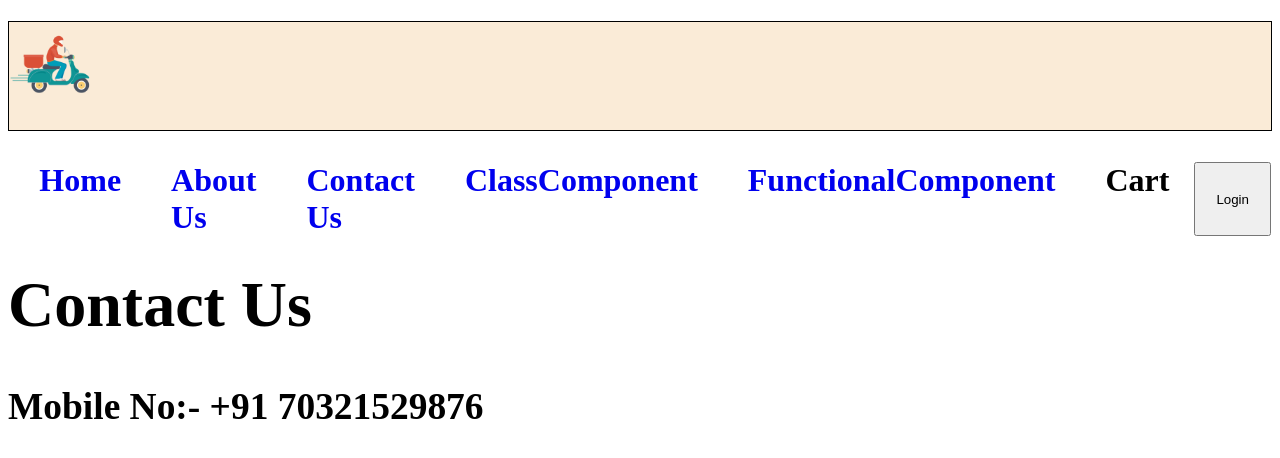
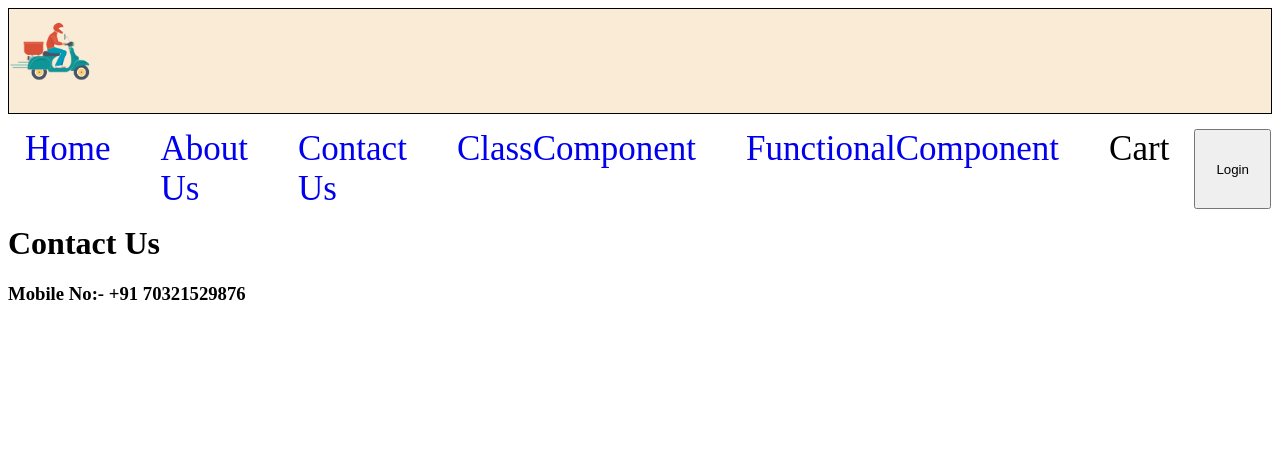
Before and after one commit to SarveshSrivastava/food-ordering-application, a React (Vite) app: page /contact-us in a window 1280 px wide. Shown: the top 458 px of the page. Built offline with nearby package versions, Linux system fonts and the light colour scheme.

Commit message:
Custom Hooks

```diff
--- a/App.css
+++ b/App.css
@@ -73,3 +73,11 @@
     text-decoration: none;
     color: black;
 }
+
+.navItems{
+    font-size: 35px;
+}
+
+.searchBox{
+    padding: 15px 25px;
+}
--- a/App.js
+++ b/App.js
@@ -12,10 +12,10 @@ import LifeCycle from "./Components/LifeCycle";
 import FunctionalComponentDiveDeep from "./Components/FunctionalComponentDiveDeep";
 
 const App = () => (
-  <h1>
+  <>
     <Header />
     <Outlet />
-  </h1>
+  </>
 );
 
 const router = createBrowserRouter([
--- a/Components/Header.js
+++ b/Components/Header.js
@@ -2,12 +2,14 @@ import { useState } from "react";
 import "../App.css";
 import logo from "../assets/logo.png";
 import { Link } from "react-router-dom";
+import useOnlineStatus from "../utils/useOnlineStatus";
 const Header = () => {
   const [btn, setBtn] = useState("Login");
   const handleClick = () => {
     btn === "Login" ? setBtn("Logout") : setBtn("Login");
   };
 
+  const status = useOnlineStatus();
   return (
     <div className="HeaderComponent">
       <>
@@ -15,12 +17,33 @@ const Header = () => {
       </>
       <>
         <ul className="nav-items">
-          <li><Link to="/" className="navLinks">Home</Link></li>
-          <li><Link to="/about-us" className="navLinks">About Us</Link></li>
-          <li><Link to="/contact-us" className="navLinks">Contact Us</Link></li>
-          <li><Link to="/class-component/lifecycle" className="navLinks">ClassComponent</Link></li>
-          <li><Link to="/functional-component/divedeep" className="navLinks">FunctionalComponent</Link></li>
-          <li>Cart</li>
+          <li className="navItems">{status ? "🟢" : "🔴"}</li>
+          <li className="navItems">
+            <Link to="/" className="navLinks">
+              Home
+            </Link>
+          </li>
+          <li className="navItems">
+            <Link to="/about-us" className="navLinks">
+              About Us
+            </Link>
+          </li>
+          <li className="navItems">
+            <Link to="/contact-us" className="navLinks">
+              Contact Us
+            </Link>
+          </li>
+          <li className="navItems">
+            <Link to="/class-component/lifecycle" className="navLinks">
+              ClassComponent
+            </Link>
+          </li>
+          <li className="navItems">
+            <Link to="/functional-component/divedeep" className="navLinks">
+              FunctionalComponent
+            </Link>
+          </li>
+          <li className="navItems">Cart</li>
           <button className="btn" onClick={handleClick}>
             {btn}
           </button>
--- a/Components/RestaurantCard.js
+++ b/Components/RestaurantCard.js
@@ -10,9 +10,9 @@ const RestaurantCard = ({ name, price, image, avgRating }) => {
         alt="Card Image"
       />
       <div className="card-content">
-        <h6>{name}</h6>
-        <p>{price}</p>
-        <p>{avgRating}</p>
+        <h2>{name}</h2>
+        <h4>{price}</h4>
+        <h4>{avgRating}</h4>
       </div>
     </div>
   );
--- a/Components/RestaurantMenu.js
+++ b/Components/RestaurantMenu.js
@@ -2,43 +2,38 @@ import { useEffect, useState } from "react";
 import { useParams } from "react-router-dom";
 import Shimmer from "./Shimmer";
 import { RESTAURANT_MENU } from "../utils/constant";
+import useRestaurantMenu from "../utils/useRestaurantMenu";
 
 const RestaurantMenu = () => {
-  const [restaurantDetails, setRestaurantDetails] = useState(null);
+  console.log("RestaurantMenu");
 
   const { restaurantId } = useParams();
+  const restaurantDetails = useRestaurantMenu(restaurantId);
 
-  useEffect(() => {
-    fetchResaturantInfo();
-  }, []);
-
-  console.log(restaurantId);
-
-  const fetchResaturantInfo = async () => {
-    const restaurantInfo = await fetch(
-      RESTAURANT_MENU +
-        restaurantId
-    );
-    const restaurantInfoJson = await restaurantInfo.json();
-    console.log(restaurantInfoJson);
-    setRestaurantDetails(restaurantInfoJson);
-  };
   if (restaurantDetails === null) return <Shimmer />;
-
   const { name, id, cuisines, avgRating, costForTwoMessage } =
     restaurantDetails?.data?.cards[0]?.card?.card?.info;
-  console.log(restaurantDetails?.data?.cards[0]?.card?.card?.info);
-    const {itemCards}=restaurantDetails?.data?.cards[2]?.groupedCard?.cardGroupMap?.REGULAR?.cards[1]?.card?.card;
-    console.log(itemCards)
+  //   console.log(restaurantDetails?.data?.cards[0]?.card?.card?.info);
+  const { itemCards } =
+    restaurantDetails?.data?.cards[2]?.groupedCard?.cardGroupMap?.REGULAR
+      ?.cards[1]?.card?.card;
+  //   console.log(itemCards);
   return (
     <div>
       <h1>{name}</h1>
-      <h4>
+      <h3>
         {cuisines.join(",")} - {costForTwoMessage}
-      </h4>
+      </h3>
       <h4>{avgRating}</h4>
-      <h2>Menu</h2>
-      {itemCards.map(item=><li key={item.card.info.id} className="item">{item.card.info.name}    -    Rs.{item.card.info.price/100||item.card.info.defaultPrice/100}</li>)}
+      <h1>Menu</h1>
+      {itemCards.map((item) => (
+        <li key={item.card.info.id} className="item">
+          <h2>
+            {item.card.info.name} - Rs.
+            {item.card.info.price / 100 || item.card.info.defaultPrice / 100}
+          </h2>
+        </li>
+      ))}
     </div>
   );
 };
--- a/Components/Restaurants.js
+++ b/Components/Restaurants.js
@@ -4,6 +4,9 @@ import { restaurantsList } from "../mock/restaurants";
 import Shimmer from "./Shimmer";
 import { Link } from "react-router-dom";
 import { RESTAURANTS_LIST } from "../utils/constant";
+import useOnlineStatus from "../utils/useOnlineStatus";
+
+
 const Restaurants = () => {
   const [restaurants, setRestaurants] = useState([]);
   const [filteredRestaurants, setFilteredRestaurants] = useState([]);
@@ -31,9 +34,7 @@ const Restaurants = () => {
   }, []);
 
   const fetchSwiggyData = async () => {
-    const swiggyData = await fetch(
-      RESTAURANTS_LIST
-    );
+    const swiggyData = await fetch(RESTAURANTS_LIST);
     const swiggyJson = await swiggyData.json();
     console.log(
       swiggyJson?.data?.cards[4]?.card?.card?.gridElements?.infoWithStyle
@@ -49,6 +50,11 @@ const Restaurants = () => {
     );
   };
 
+
+  const status = useOnlineStatus();
+  if (status === false)
+    return <h1>You are offline. Check your internet connection</h1>;
+
   // if(restaurants.length===0)
   //   return <Shimmer/>
 
@@ -56,7 +62,7 @@ const Restaurants = () => {
     <Shimmer />
   ) : (
     <>
-      <div>
+      <div className="searchBox">
         <input type="text" value={searchText} onChange={handleChange} />
         <button className="searchButton" onClick={handleSearchClick}>
           SEARCH
@@ -67,7 +73,11 @@ const Restaurants = () => {
       </div>
       <div className="RestaurantsComponents">
         {filteredRestaurants.map((x) => (
-          <Link to={"/restaurant/" + x.info.id} key={x.info.id} className="restaurants">
+          <Link
+            to={"/restaurant/" + x.info.id}
+            key={x.info.id}
+            className="restaurants"
+          >
             <RestaurantCard
               name={x.info.name}
               price={x.info.costForTwo}
--- /dev/null
+++ b/utils/useOnlineStatus.js
@@ -0,0 +1,20 @@
+import { useEffect, useState } from "react";
+
+const useOnlineStatus = () => {
+  const [status, setStatus] = useState(true);
+
+  useEffect(() => {
+    window.addEventListener("offline", () => {
+      console.log("offline");
+      setStatus(false);
+    });
+
+    window.addEventListener("online", () => {
+      console.log("online");
+      setStatus(true);
+    });
+  }, []);
+  return status;
+};
+
+export default useOnlineStatus;
--- /dev/null
+++ b/utils/useRestaurantMenu.js
@@ -0,0 +1,27 @@
+import { useEffect, useState } from "react";
+import { RESTAURANT_MENU } from "./constant";
+
+const useRestaurantMenu = (restaurantId) => {
+    console.log("useRestaurantMenu");
+
+  const [restaurantDetails, setRestaurantDetails] = useState(null);
+
+  useEffect(() => {
+    console.log("useRestaurantMenu useEffect");
+    fetchResaturantInfo();
+  }, []);
+
+//   console.log(restaurantId);
+
+  const fetchResaturantInfo = async () => {
+    console.log("useRestaurantMenu fetchResaturantInfo");
+    const restaurantInfo = await fetch(RESTAURANT_MENU + restaurantId);
+    const restaurantInfoJson = await restaurantInfo.json();
+    // console.log(restaurantInfoJson);
+    setRestaurantDetails(restaurantInfoJson);
+  };
+
+  return restaurantDetails;
+};
+
+export default useRestaurantMenu;
```
Also changed, not shown: 1 other file (tests, documents, lock files or other folders).
